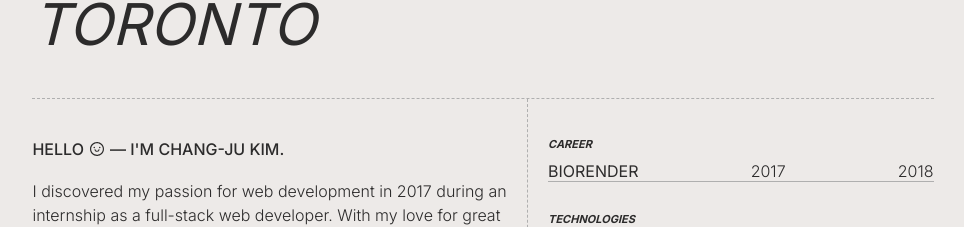
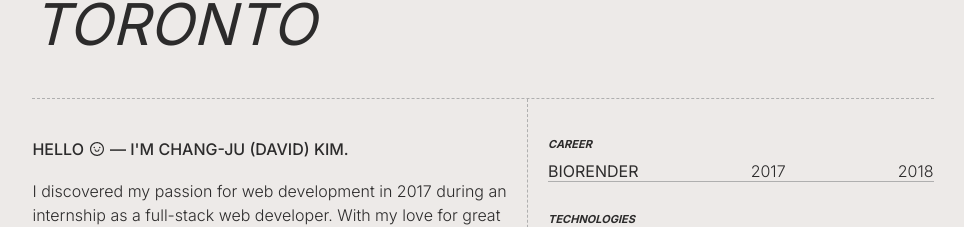
Before and after one commit to cjoak1028/portfolio-v1, a React (Create React App) app: page / in a window 1280 px wide. Shown: the part 1113-1340 px from the top of the page, without its empty margins (157-1121 px from the left). Built offline with nearby package versions, Linux system fonts and the light colour scheme.

Commit message:
Added english name

```diff
--- a/src/components/About/About.js
+++ b/src/components/About/About.js
@@ -10,7 +10,7 @@ const About = () => {
         <div className={styles["about__me"]}>
           <p className={`${styles.greeting} flex flex-ai-c`}>
             Hello <AiOutlineSmile className={styles["smiley-icon"]} /> &#8212;
-            I'm Chang-Ju Kim.
+            I'm Chang-Ju (David) Kim.
           </p>
           <p>
             I discovered my passion for web development in 2017 during an
--- a/src/components/Header/HamburgerMenu.js
+++ b/src/components/Header/HamburgerMenu.js
@@ -11,7 +11,7 @@ const HamburgerMenu = () => {
       </ul>
       <span className={styles.divider}></span>
       <div className={styles["hamburger-menu__info"]}>
-        <p>Chang-Ju Kim</p>
+        <p>Chang-Ju (David) Kim</p>
         <p>Front-end Developer</p>
         <p>Based in Toronto</p>
         <div className={styles.email}>
```
